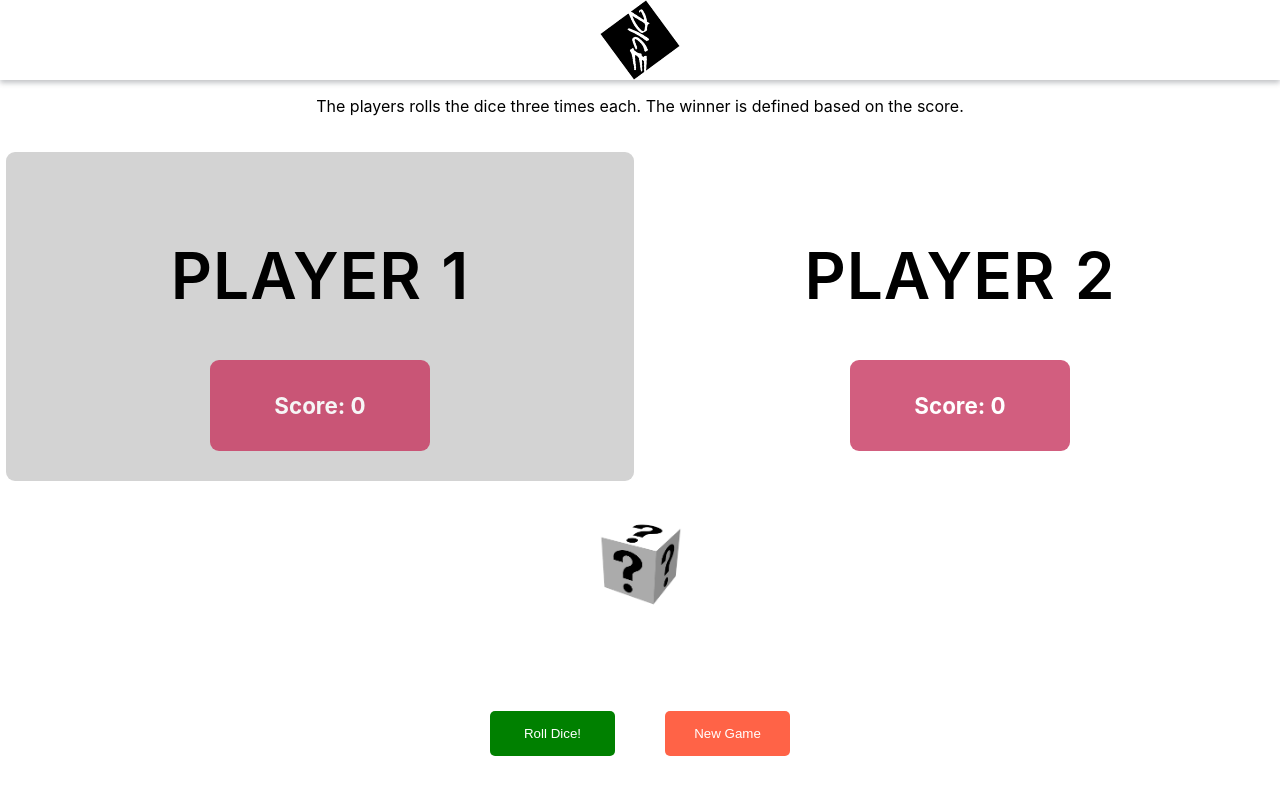
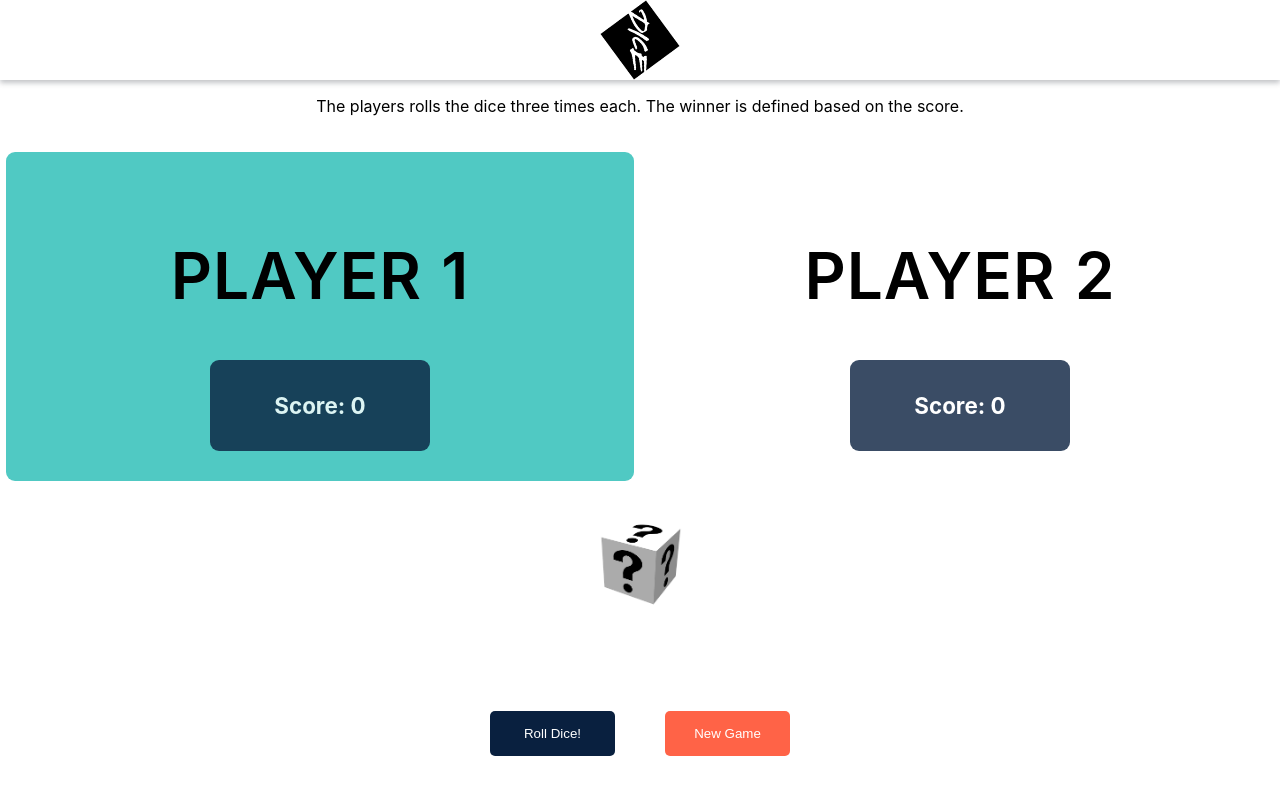
Before and after one commit to IvanDyvak/dice-app, a React (Create React App) app: page / in a window 1280 px wide. Shown: the top 794 px of the page. Built offline with nearby package versions, Linux system fonts and the light colour scheme.

Commit message:
final release

```diff
--- a/src/App.css
+++ b/src/App.css
@@ -56,7 +56,7 @@ img{
     max-width: 180px;
 }
 .score-line{
-    background-color: #c7365f;
+    background-color: #09203f;
     opacity: 0.8;
     border-radius: 9px;
     color: #fff;
@@ -95,7 +95,7 @@ img{
     width: 125px;
     position: relative;
     display: block;
-    background: green;
+    background: #09203f;
     color: #ffffff;
     border: none;
     border-radius: 5px;
@@ -111,7 +111,7 @@ img{
     box-shadow: 0px 0rem 1rem 3px rgb(0 0 0 / 50%);
 }
 .active-player {
-    background-color: lightgray;
+    background-color: #50c9c3;
 }
 .winner-block{
     position: absolute;
@@ -136,9 +136,7 @@ img{
         font-size: 2rem;
         margin-top: 1rem;
     }
-    /*.player-block__img{*/
-    /*    height: 235px;*/
-    /*}*/
+
     .winner-block{
         position: relative;
         text-align: center;
```
